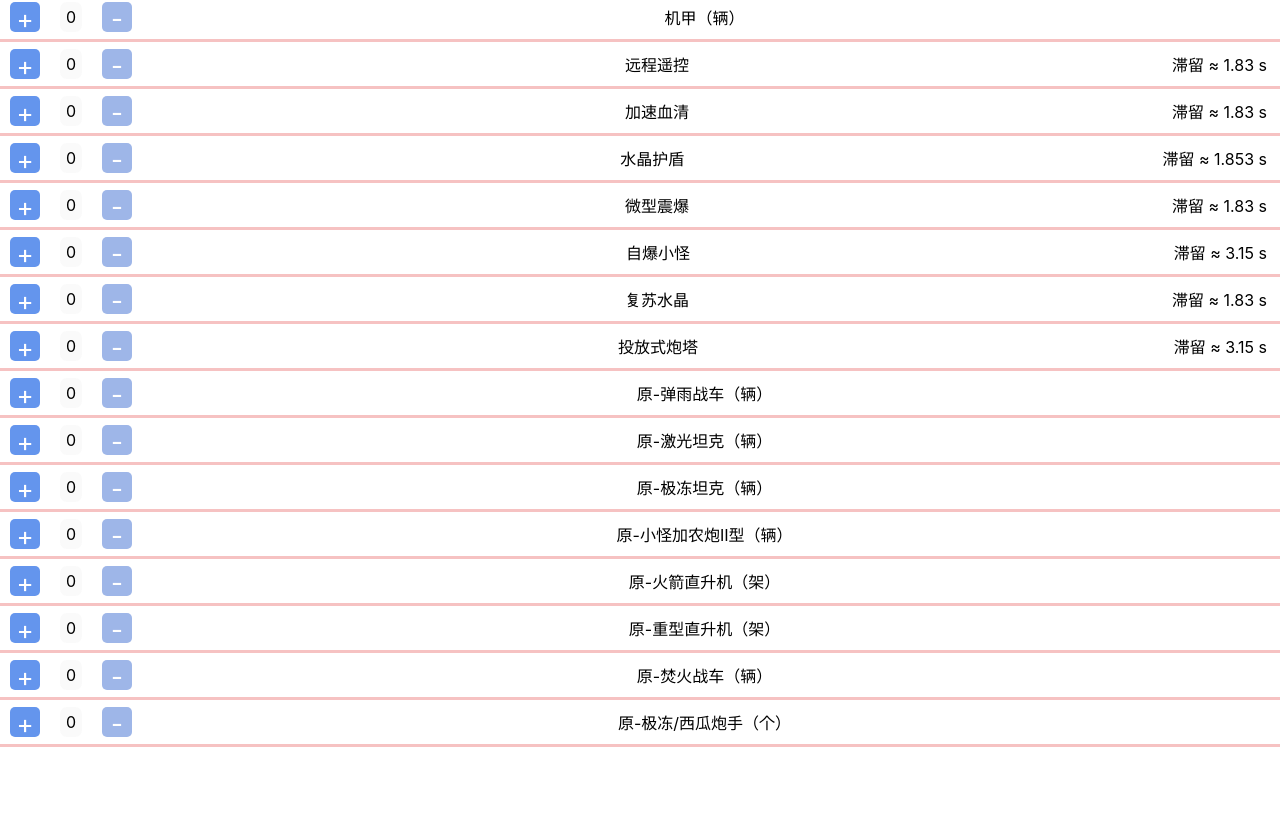
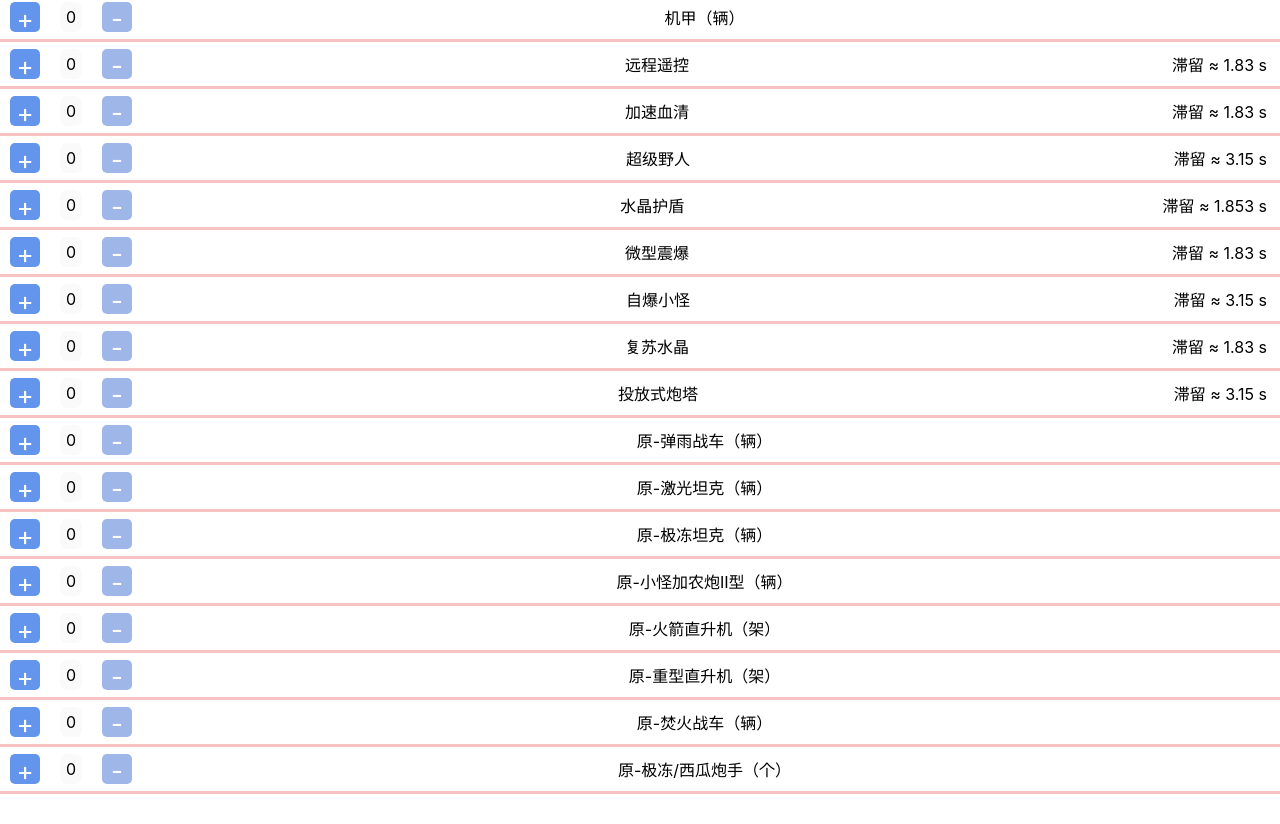
Before and after one commit to mijaclan/BoomBeachPolaris, a Vue app: page / in a window 1280 px wide. Shown: the part 1326-2150 px from the top of the page. Before the commit the page ends 2103 px from the top, so only its background shows below. Built offline with nearby package versions, Linux system fonts and the light colour scheme.

Commit message:
fix(update): 武器信息 baseData.js

```diff
--- a/src/views/reckon/baseData.js
+++ b/src/views/reckon/baseData.js
@@ -279,6 +279,16 @@ const baseData = [
     retention: true, // 暂时无数据参考战舰技能的，获取数据后更新 retentionTime
     retentionTime: 1.830
   },{
+    id: 260,
+    name: '超级野人',
+    count: 0,
+    initialEnergy: 8,
+    incrementEnergy: 5,
+    consumedEnergy: [],
+    nextEnergy: 8,
+    retention: true, // 暂时无数据参考战舰技能的，获取数据后更新 retentionTime
+    retentionTime: 3.150
+  },{
     id: 27,
     name: '水晶护盾',
     count: 0,
```
